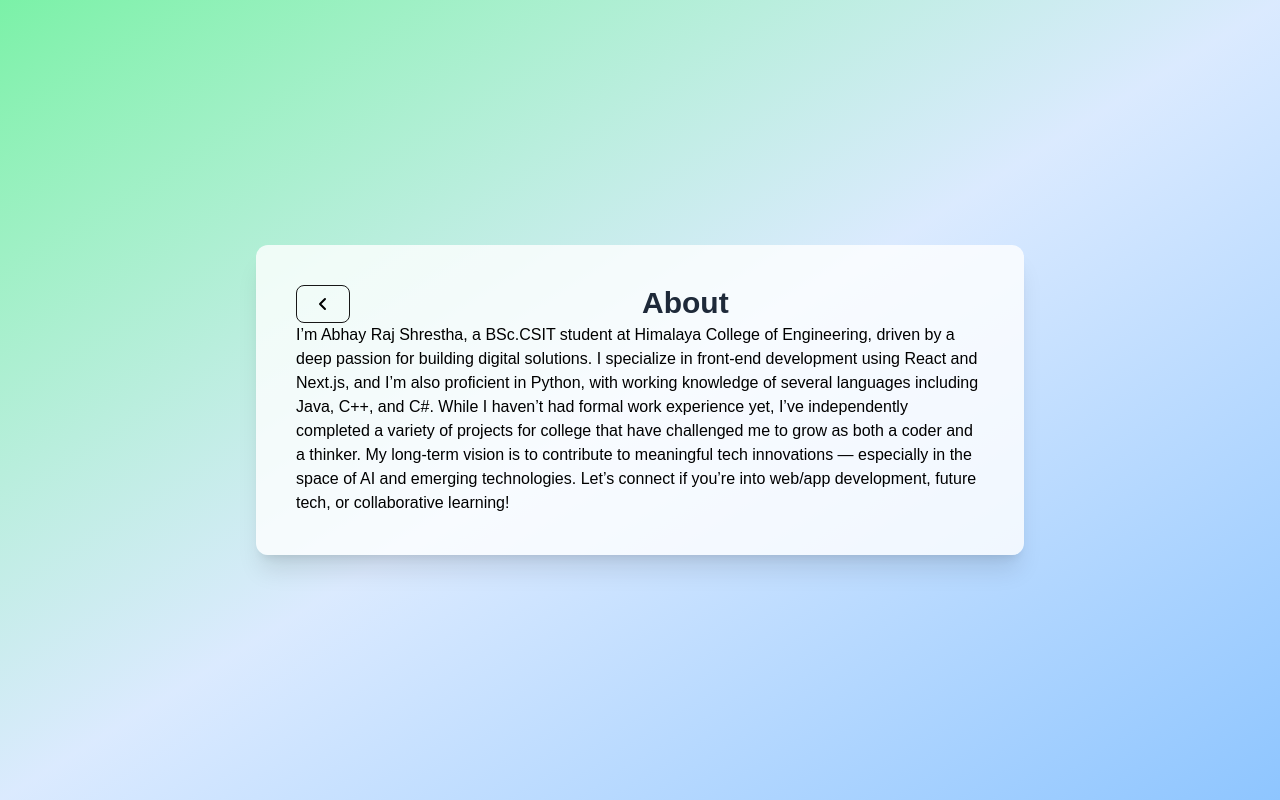
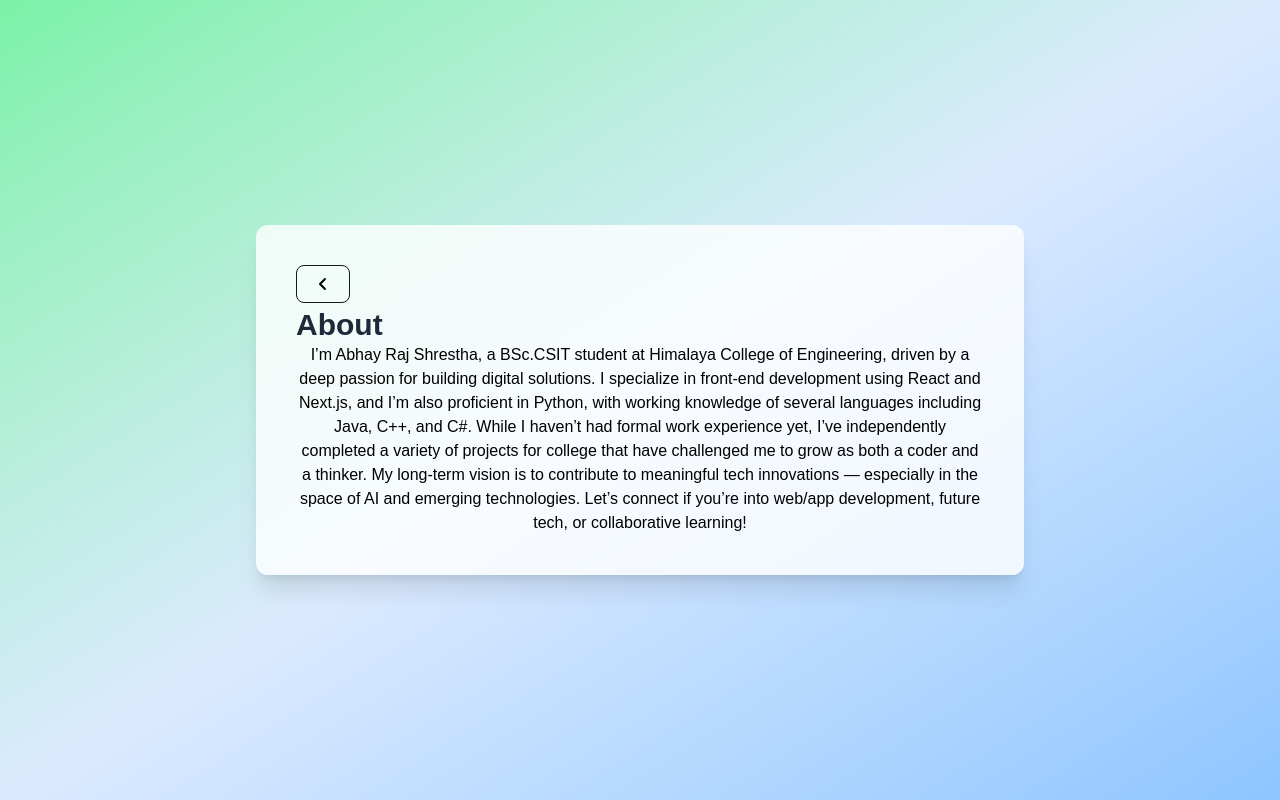
Before and after one commit to Abstha002/portfolio, a Next.js app: page /about in a window 1280 px wide. Built offline with nearby package versions, Linux system fonts and the light colour scheme.

Commit message:
seo updates

```diff
--- a/app/about/page.tsx
+++ b/app/about/page.tsx
@@ -1,16 +1,17 @@
 import BacktoHome from "@/components/BacktoHome";
+
 
 export default function About() {
   return (
     <main className="min-h-screen w-full bg-gradient-to-br from-green-300 via-blue-100 to-blue-300 flex items-center justify-center">
       <section className="bg-white/80 rounded-xl shadow-xl p-10 w-full max-w-3xl">
     <div>
-      <div className="grid grid-cols-2 gap-1">
+      <div className="flex flex-col gap-1">
         <BacktoHome/>
       <h1 className="text-3xl font-bold text-gray-800">About</h1>
       </div>
 
-      <p className="text-black">I’m Abhay Raj Shrestha, a BSc.CSIT student at Himalaya College of Engineering, driven by a deep passion for building digital solutions. I specialize in front-end development using React and Next.js, and I’m also proficient in Python, with working knowledge of several languages including Java, C++, and C#.
+      <p className="text-black text-center">I’m Abhay Raj Shrestha, a BSc.CSIT student at Himalaya College of Engineering, driven by a deep passion for building digital solutions. I specialize in front-end development using React and Next.js, and I’m also proficient in Python, with working knowledge of several languages including Java, C++, and C#.
 
 While I haven’t had formal work experience yet, I’ve independently completed a variety of projects for college that have challenged me to grow as both a coder and a thinker.
 
--- a/app/layout.tsx
+++ b/app/layout.tsx
@@ -24,6 +24,19 @@ export default function RootLayout({
 }>) {
   return (
     <html lang="en">
+      <script type="application/ld+json" dangerouslySetInnerHTML={{ __html: JSON.stringify({
+          "@context": "https://schema.org",
+          "@type": "Person",
+          "name": "Abhay Raj Shrestha",
+          "url": "https://www.abhayrajshrestha.com.np/",
+          "sameAs": [
+            "https://www.linkedin.com/in/abhayshrestha/",
+            "https://github.com/Abstha002"
+          ],
+          "jobTitle": "Web Developer",
+          "alumniOf": "Himalaya College of Engineering"
+        }) }} />
+
       <body
         className={`${geistSans.variable} ${geistMono.variable} antialiased`}
       >
--- a/app/page.tsx
+++ b/app/page.tsx
@@ -56,7 +56,7 @@ export default function Home() {
           <div className="flex justify-center">
             <Image
               src="https://media.licdn.com/dms/image/v2/D4D03AQGNlz6jre0lng/profile-displayphoto-shrink_200_200/B4DZbkFy82HQAg-/0/1747583447887?e=2147483647&v=beta&t=ujnBZhydJw5cAP6kguS2KvOK_jfPlArhhLIG8wf_cPY"
-              alt="Profile"
+              alt="Abhay Raj Shrestha Profile"
               width={120}
               height={120}
               className="rounded-full border-4 border-blue-400 shadow-lg object-cover"
```
Also changed, not shown: public/robots.txt (added), 1 other file (tests, documents, lock files or other folders).
